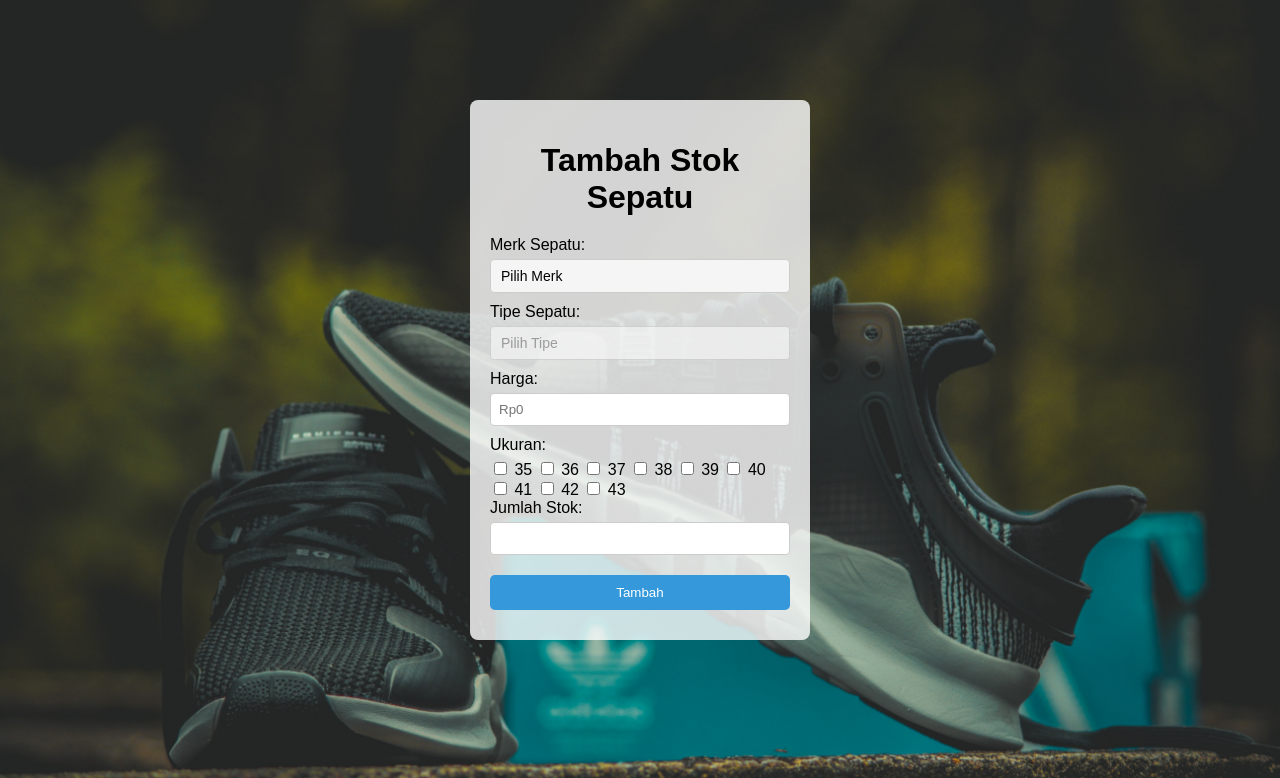
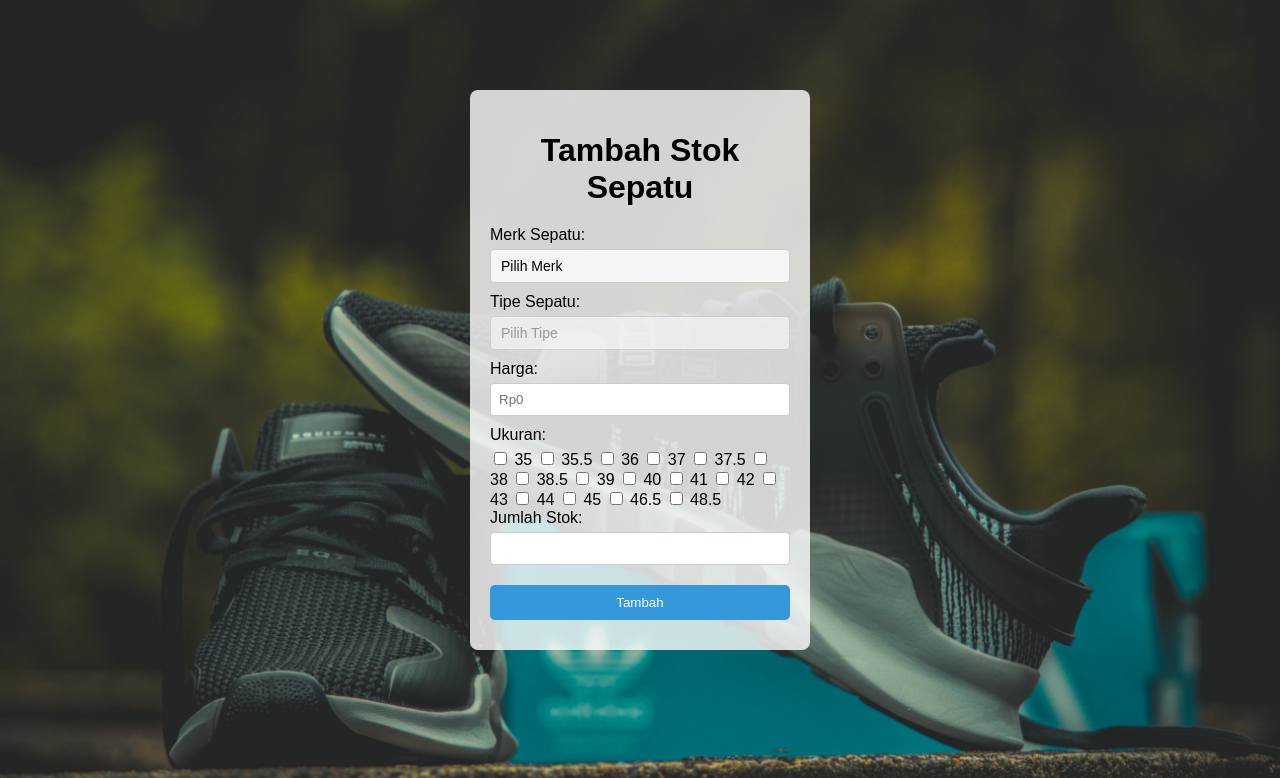
Before and after one commit to quenzvezda/Web-Ukur-Sepatu, a PHP site: page /operations/create.php in a window 1280 px wide. Shown: the part 38-816 px from the top of the page. Run offline with PHP 8.4, Linux system fonts and the light colour scheme; data that the repository does not hold is empty.

Commit message:
add 38.5 etc size of shoes

```diff
--- a/operations/create.php
+++ b/operations/create.php
@@ -61,8 +61,27 @@ if ($_SERVER["REQUEST_METHOD"] == "POST") {
 
             <label>Ukuran:</label>
             <?php
-            for ($i = 35; $i <= 43; $i++) {
-                echo "<input type='checkbox' name='ukuran[]' value='$i'> $i ";
+            $sizes = [
+                '35' => 22.8,
+                '35.5' => 23.1,
+                '36' => 23.5,
+                '37' => 23.8,
+                '37.5' => 24.1,
+                '38' => 24.5,
+                '38.5' => 24.8,
+                '39' => 25.1,
+                '40' => 25.4,
+                '41' => 25.7,
+                '42' => 26,
+                '43' => 26.7,
+                '44' => 27.3,
+                '45' => 27.9,
+                '46.5' => 28.6,
+                '48.5' => 29.2
+            ];
+
+            foreach ($sizes as $size => $length) {
+                echo "<input type='checkbox' name='ukuran[]' value='$size'> $size ";
             }
             ?>
 
```
